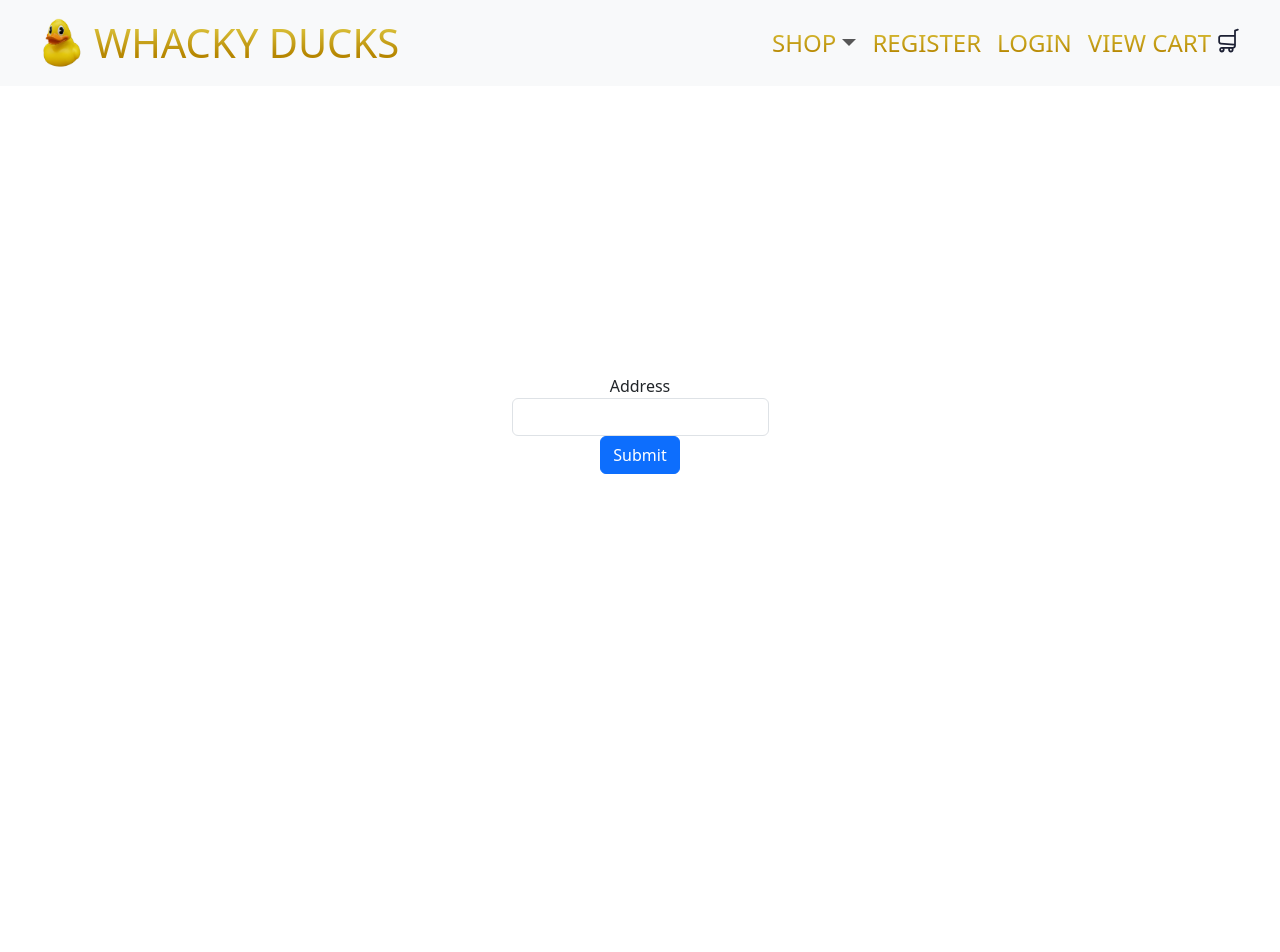
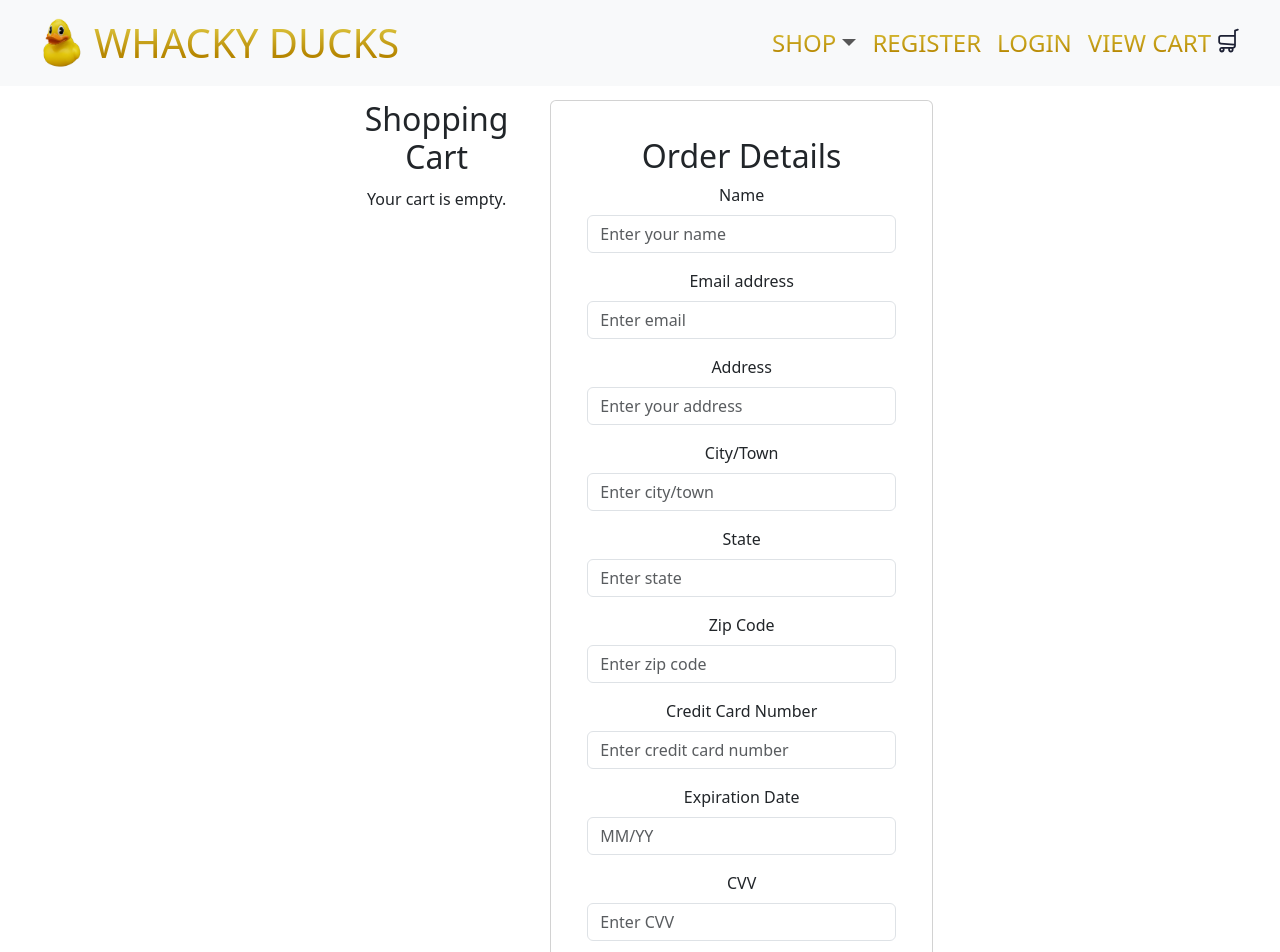
Before and after one commit to dsavidge02/edp-capstone, a React (Vite) app in the folder client/: page /checkout in a window 1280 px wide. Shown: the top 952 px of the page. Before the commit the page ends 800 px from the top, so only its background shows below. Built offline with nearby package versions, Linux system fonts and the light colour scheme.

Commit message:
added more cart functionality

```diff
--- a/client/src/components/Checkout.jsx
+++ b/client/src/components/Checkout.jsx
@@ -1,51 +1,201 @@
 import React, { useState } from "react";
+import { useCart } from "../contexts/CartContext";
+import Container from "react-bootstrap/Container";
+import Row from "react-bootstrap/Row";
+import Col from "react-bootstrap/Col";
+import Card from "react-bootstrap/Card";
+import Form from "react-bootstrap/Form";
+import Button from "react-bootstrap/Button";
+import "./css/Checkout.css";
 
 const Checkout = () => {
-    const [address, setForm] = useState("");
+  const { cartItems, removeFromCart, getTotalPrice, clearCart } = useCart();
 
-    const handleChange = (e) => {
-        setForm(e.target.value);
+  // State for order form inputs
+  const [orderDetails, setOrderDetails] = useState({
+    name: "",
+    email: "",
+    address: "",
+    city: "",
+    state: "",
+    zip: "",
+    creditCardNumber: "",
+    expirationDate: "",
+    cvv: "",
+  });
+
+  const handleInputChange = (e) => {
+    const { name, value } = e.target;
+    setOrderDetails({
+      ...orderDetails,
+      [name]: value,
+    });
   };
 
-    const handleSubmit = async (e) => {
+  const handleSubmit = (e) => {
     e.preventDefault();
-        console.log("Submitted Address:", address);
-        // Add your submission logic here, for example:
-        // try {
-        //     const response = await fetch('your-api-endpoint', {
-        //         method: 'POST',
-        //         headers: {
-        //             'Content-Type': 'application/json',
-        //         },
-        //         body: JSON.stringify({ address }),
-        //     });
-        //     if (!response.ok) {
-        //         throw new Error(`HTTP error! status: ${response.status}`);
-        //     }
-        //     const data = await response.json();
-        //     console.log(data);
-        // } catch (error) {
-        //     console.error("Error posting data", error);
-        // }
+    // Handle submission logic (e.g., submit order, clear cart, show confirmation)
+    console.log("Order details:", orderDetails);
+    // Example: You can clear the cart after successful submission
+    clearCart();
+  };
+
+  const handleRemoveFromCart = (item) => {
+    console.log("Removing item:", item.productName);
+    removeFromCart(item);
   };
 
   return (
-        <form onSubmit={handleSubmit}>
-            <div className="form-group">
-                <label htmlFor="address">Address</label>
-                <input
+    <Container fluid className="checkout-container">
+      <Row>
+        {/* Left side - Cart display */}
+        <Col sm={4} className="cart">
+          <h2>Shopping Cart</h2>
+          {cartItems.length === 0 ? (
+            <p>Your cart is empty.</p>
+          ) : (
+            <>
+              <h3>Total Price : ${getTotalPrice()}</h3>
+              <ul>
+                {cartItems.map((item) => (
+                  <li key={item._id}>
+                    {item.productName} - ${item.duckDetails.price}
+                    <Button
+                      variant="danger"
+                      className="ml-2"
+                      onClick={() => handleRemoveFromCart(item)}
+                    >
+                      Remove
+                    </Button>
+                  </li>
+                ))}
+              </ul>
+            </>
+          )}
+        </Col>
+        {/* Right side - Order form */}
+        <Col sm={8}>
+          <Card className="order-card">
+            <Card.Body>
+              <h2>Order Details</h2>
+              <Form onSubmit={handleSubmit}>
+                <Form.Group className="mb-3" controlId="formName">
+                  <Form.Label>Name</Form.Label>
+                  <Form.Control
                     type="text"
-                    className="form-control"
-                    id="address"
+                    placeholder="Enter your name"
+                    name="name"
+                    value={orderDetails.name}
+                    onChange={handleInputChange}
+                    required
+                  />
+                </Form.Group>
+
+                <Form.Group className="mb-3" controlId="formEmail">
+                  <Form.Label>Email address</Form.Label>
+                  <Form.Control
+                    type="email"
+                    placeholder="Enter email"
+                    name="email"
+                    value={orderDetails.email}
+                    onChange={handleInputChange}
+                    required
+                  />
+                </Form.Group>
+
+                <Form.Group className="mb-3" controlId="formAddress">
+                  <Form.Label>Address</Form.Label>
+                  <Form.Control
+                    type="text"
+                    placeholder="Enter your address"
                     name="address"
-                    value={address}
-                    onChange={handleChange}
+                    value={orderDetails.address}
+                    onChange={handleInputChange}
+                    required
                   />
-            </div>
-            <button type="submit" className="btn btn-primary">
-                Submit
-            </button>
-        </form>
+                </Form.Group>
+
+                <Form.Group className="mb-3" controlId="formCity">
+                  <Form.Label>City/Town</Form.Label>
+                  <Form.Control
+                    type="text"
+                    placeholder="Enter city/town"
+                    name="city"
+                    value={orderDetails.city}
+                    onChange={handleInputChange}
+                    required
+                  />
+                </Form.Group>
+
+                <Form.Group className="mb-3" controlId="formState">
+                  <Form.Label>State</Form.Label>
+                  <Form.Control
+                    type="text"
+                    placeholder="Enter state"
+                    name="state"
+                    value={orderDetails.state}
+                    onChange={handleInputChange}
+                    required
+                  />
+                </Form.Group>
+
+                <Form.Group className="mb-3" controlId="formZip">
+                  <Form.Label>Zip Code</Form.Label>
+                  <Form.Control
+                    type="text"
+                    placeholder="Enter zip code"
+                    name="zip"
+                    value={orderDetails.zip}
+                    onChange={handleInputChange}
+                    required
+                  />
+                </Form.Group>
+
+                <Form.Group className="mb-3" controlId="formCreditCardNumber">
+                  <Form.Label>Credit Card Number</Form.Label>
+                  <Form.Control
+                    type="text"
+                    placeholder="Enter credit card number"
+                    name="creditCardNumber"
+                    value={orderDetails.creditCardNumber}
+                    onChange={handleInputChange}
+                    required
+                  />
+                </Form.Group>
+
+                <Form.Group className="mb-3" controlId="formExpirationDate">
+                  <Form.Label>Expiration Date</Form.Label>
+                  <Form.Control
+                    type="text"
+                    placeholder="MM/YY"
+                    name="expirationDate"
+                    value={orderDetails.expirationDate}
+                    onChange={handleInputChange}
+                    required
+                  />
+                </Form.Group>
+
+                <Form.Group className="mb-3" controlId="formCVV">
+                  <Form.Label>CVV</Form.Label>
+                  <Form.Control
+                    type="text"
+                    placeholder="Enter CVV"
+                    name="cvv"
+                    value={orderDetails.cvv}
+                    onChange={handleInputChange}
+                    required
+                  />
+                </Form.Group>
+
+                <Button variant="primary" type="submit" onClick={handleSubmit}>
+                  Place Order
+                </Button>
+              </Form>
+            </Card.Body>
+          </Card>
+        </Col>
+      </Row>
+    </Container>
   );
 };
 
--- a/client/src/components/CustomNavbar.jsx
+++ b/client/src/components/CustomNavbar.jsx
@@ -58,13 +58,6 @@ const CustomNavbar = () => {
                 as={Link}
                 to="/shop"
               >
-                DISCOUNT
-              </NavDropdown.Item>
-              <NavDropdown.Item
-                className="navbar-clickable navbar-sublink"
-                as={Link}
-                to="/shop"
-              >
                 ALL DUCKS
               </NavDropdown.Item>
             </NavDropdown>
@@ -88,7 +81,7 @@ const CustomNavbar = () => {
               className="navbar-clickable navbar-link"
               id="navbar-shopping-cart"
               as={Link}
-              to="/login-register"
+              to="/checkout"
               onClick={switchToLogin}
             >
               VIEW CART
--- /dev/null
+++ b/client/src/components/css/Checkout.css
@@ -0,0 +1,26 @@
+.checkout-container {
+  padding-top: 20px;
+}
+
+.cart {
+  padding: 0 20px;
+}
+
+.cart h2 {
+  margin-bottom: 10px;
+}
+
+.cart ul {
+  list-style-type: none;
+  padding-left: 0;
+}
+
+.order-card {
+  padding: 20px;
+}
+
+@media (max-width: 768px) {
+  .order-card {
+    margin-top: 20px;
+  }
+}
--- a/client/src/contexts/CartContext.jsx
+++ b/client/src/contexts/CartContext.jsx
@@ -29,9 +29,13 @@ export const CartProvider = ({ children }) => {
     setCartItems([]);
   };
 
+  const getTotalPrice = () => {
+    return cartItems.reduce((total, item) => total + item.duckDetails.price, 0);
+  };
+
   return (
     <CartContext.Provider
-      value={{ cartItems, addToCart, removeFromCart, clearCart }}
+      value={{ cartItems, addToCart, removeFromCart, clearCart, getTotalPrice }}
     >
       {children}
     </CartContext.Provider>
```
Lines whose indentation alone changed are shown as unchanged.
